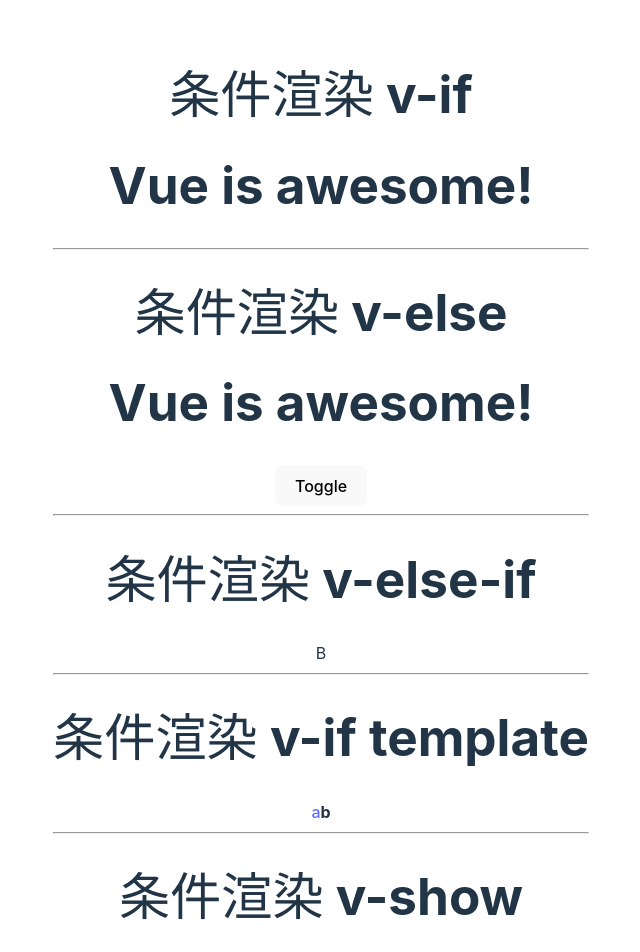
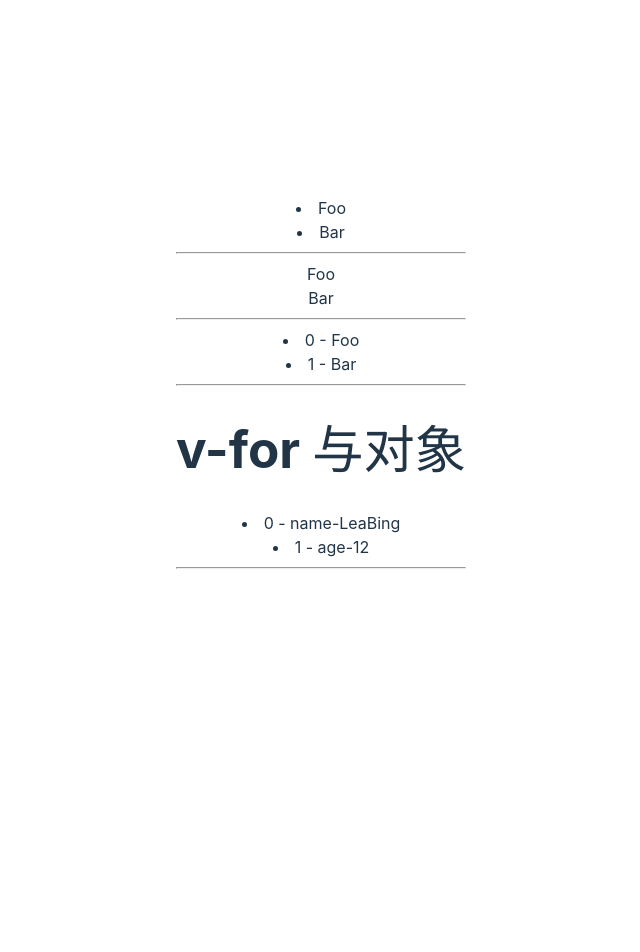
Before and after one commit to Panlibin2015/vue-demo, a Vue app: page / in a window 1280 px wide. Shown: the top 952 px of the page, without its empty margins (319-959 px from the left). After the commit the page ends 800 px from the top, so only its background shows below. Built offline with nearby package versions, Linux system fonts and the light colour scheme.

Commit message:
1 file modified

```diff
--- a/src/App.vue
+++ b/src/App.vue
@@ -1,32 +1,26 @@
 <script setup>
 import { ref, computed, reactive } from 'vue';
-const awesome = ref(true);
-const type = ref('B');
-const ok = ref(true);
+
+const items = ref([{ message: 'Foo' }, { message: 'Bar' }]);
+const myObject = reactive({ name: 'LeaBing', age: 12 });
 </script>
 
 <template>
-  <h1>条件渲染 v-if</h1>
-  <h1 v-if="awesome">Vue is awesome!</h1>
+  <li v-for="item in items">
+    {{ item.message }}
+  </li>
+
   <hr />
-  <h1>条件渲染 v-else</h1>
-  <h1 v-if="awesome">Vue is awesome!</h1>
-  <h1 v-else>Oh no 😢</h1>
-  <button @click="awesome = !awesome">Toggle</button>
+  <span v-for="item in items">{{ item.message }} <br /></span>
   <hr />
-  <h1>条件渲染 v-else-if</h1>
-  <div v-if="type === 'A'">A</div>
-  <div v-else-if="type === 'B'">B</div>
-  <div v-else>NOT A/B</div>
+  <li v-for="(item, index) in items">{{ index }} - {{ item.message }}</li>
   <hr />
-  <h1>条件渲染 v-if template</h1>
-  <template v-if="ok">
-    <a>a</a>
-    <b>b</b>
-  </template>
+  <h1>v-for 与对象</h1>
+  <li v-for="(item, key, index) in myObject">
+    {{ index }} - {{ key }}-{{ item }}
+  </li>
   <hr />
-  <h1>条件渲染 v-show</h1>
-  <a v-show="awesome">awesome</a>
+  <h1></h1>
 </template>
 
 <style>
```
